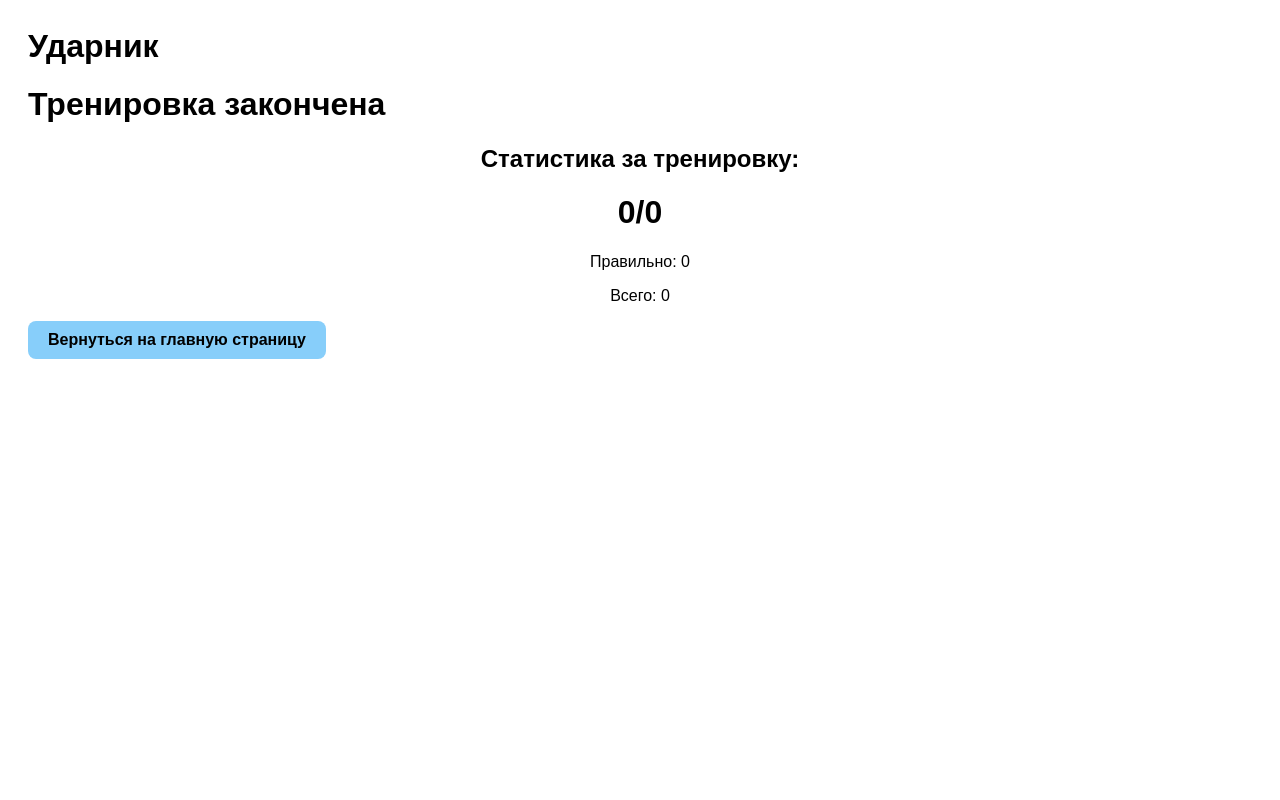
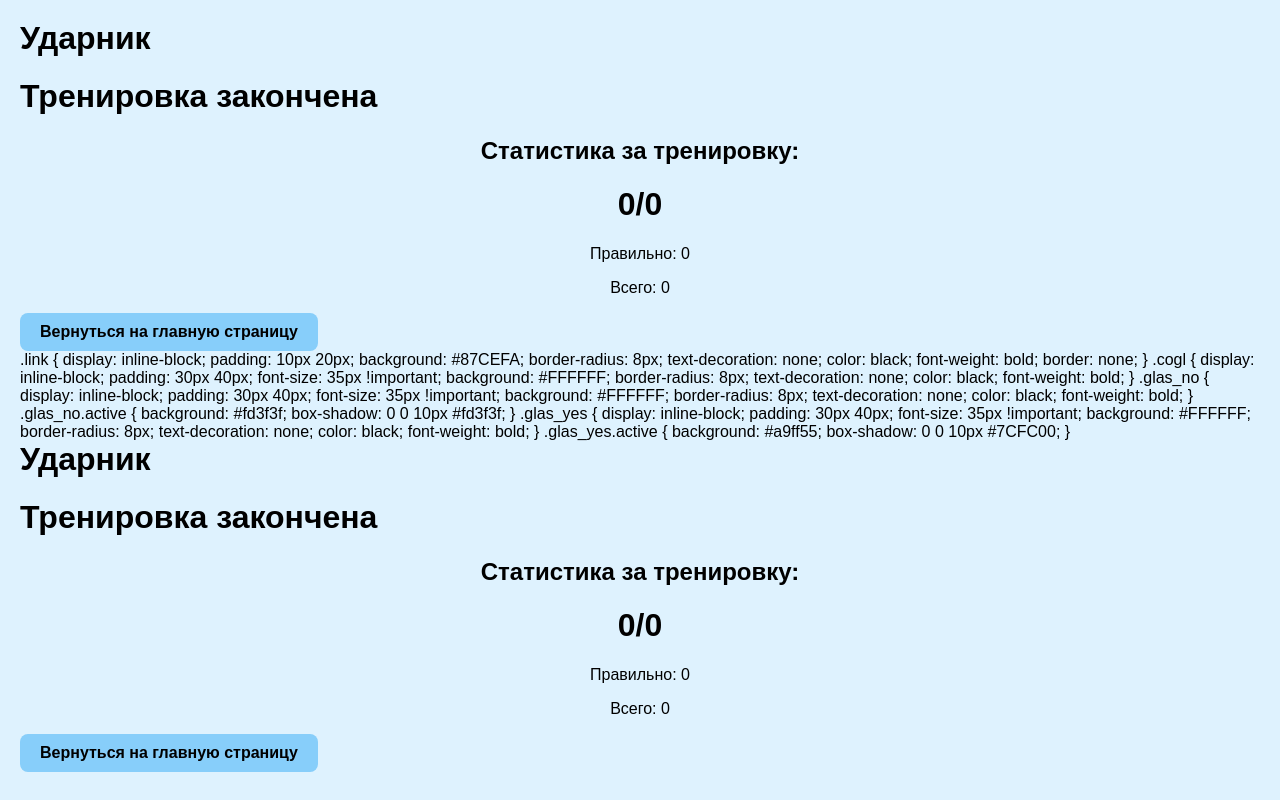
Before and after one commit to Vernka/project_udarnik, a Flask app: page /exercise_dn in a window 1280 px wide. Run offline with Flask 3, Linux system fonts and the light colour scheme.

Commit message:
Update exercise_dn.html

```diff
--- a/templates/exercise_dn.html
+++ b/templates/exercise_dn.html
@@ -5,11 +5,7 @@
     <title>Тренировка</title>
     <style>
             body {
-<<<<<<< HEAD
             background: #def2fe;
-=======
-            background: #def2fe;
->>>>>>> a51f685d34dea1107c405eb36fe0de01ca5350e6
             margin: 0;
             padding: 20px;
             font-family: Arial, sans-serif;
@@ -175,3 +171,163 @@
 </script>
 </body>
 </html>
+            .link {
+                display: inline-block;
+                padding: 10px 20px;
+                background: #87CEFA;
+                border-radius: 8px;
+                text-decoration: none;
+                color: black;
+                font-weight: bold;
+                border: none;
+            }
+
+            .cogl {
+                display: inline-block;
+                padding: 30px 40px;
+                font-size: 35px !important;
+                background: #FFFFFF;
+                border-radius: 8px;
+                text-decoration: none;
+                color: black;
+                font-weight: bold;
+            }
+
+            .glas_no {
+                display: inline-block;
+                padding: 30px 40px;
+                font-size: 35px !important;
+                background: #FFFFFF;
+                border-radius: 8px;
+                text-decoration: none;
+                color: black;
+                font-weight: bold;
+            }
+
+            .glas_no.active {
+                background: #fd3f3f;
+                box-shadow: 0 0 10px #fd3f3f;
+            }
+
+            .glas_yes {
+                display: inline-block;
+                padding: 30px 40px;
+                font-size: 35px !important;
+                background: #FFFFFF;
+                border-radius: 8px;
+                text-decoration: none;
+                color: black;
+                font-weight: bold;
+            }
+
+            .glas_yes.active {
+                background: #a9ff55;
+                box-shadow: 0 0 10px #7CFC00;
+            }
+        </style>
+</head>
+<body>
+    <h1 align="left" style="margin-top: 0;"><strong>Ударник</strong></h1>
+<form action="/exercise_dn" method="POST">
+{% if data %}
+<a href="/index" class="link" align="right">Закончить тренировку</a>
+    <button type="submit" name="action" value="finish" class="link">Смотреть статистику</button>
+     <div style="text-align: center; margin: 250px 0;">
+              {% for elem in data %}
+                    {% if elem in cogl %}
+                        <a class="cogl">{{ elem }}</a>
+                    {% elif elem in glas and elem.islower() %}
+                        <a href="#" class="glas_no" onclick="handleGlasNo(this)">{{ elem }}</a>
+                    {% else %}
+                        <a href="#" class="glas_yes" onclick="handleGlasYes(this)">{{ elem.lower() }}</a>
+                    {% endif %}
+              {% endfor %}
+    </div>
+    <input type="hidden" name="button_type" id="buttonType">
+    <input type="hidden" name="current_word" value="{{ data }}">
+
+{% else %}
+    <h1>Тренировка закончена</h1>
+    <div style="text-align: center;">
+        <h2>Статистика за тренировку:</h2>
+        <h1>{{ yes }}/{{ kolvo }}</h1>
+        <p>Правильно: {{ yes }}</p>
+        <p>Всего: {{ kolvo }}</p>
+        {% if kolvo > 0 %}
+            <p>Процент выполнения: {{ (yes / kolvo * 100)|int }}%</p>
+            {% if (yes / kolvo * 100) == 100 %}
+                <h1 >Вы настоящий профи!</h1>
+            {% endif %}
+            {% if (yes / kolvo * 100) >= 70 and (yes / kolvo * 100) < 100 %}
+                <h1>Так держать!</h1>
+            {% endif %}
+            {% if (yes / kolvo * 100) >= 50 and (yes / kolvo * 100) < 70 %}
+                <h1>Есть куда стремиться!</h1>
+            {% endif %}
+            {% if (yes / kolvo * 100) >= 30 and (yes / kolvo * 100) < 50 %}
+                <h1>Продолжайте тренироваться!</h1>
+            {% endif %}
+            {% if (yes / kolvo * 100) < 30 %}
+                <h1>Вы можете лучше!</h1>
+            {% endif %}
+        {% endif %}
+    </div>
+    <a href="/index" class="link" align="right">Вернуться на главную страницу</a>
+{% endif %}
+</form>
+<script>
+    function handleGlasNo(button) {
+    // 1. Подсвечиваем нажатую кнопку красным
+    button.classList.add('active');
+
+    // 2. Находим ВСЕ кнопки в текущем слове
+    const wordContainer = button.closest('div');
+    const allButtons = wordContainer.querySelectorAll('.glas_yes, .glas_no');
+
+    // 3. Находим правильную кнопку (с ударением) и подсвечиваем зеленым
+    allButtons.forEach(btn => {
+        if (btn.classList.contains('glas_yes')) {
+            btn.classList.add('active');
+        }
+    });
+
+    // 4. Блокируем все кнопки
+    allButtons.forEach(btn => {
+        btn.style.pointerEvents = 'none';
+    });
+
+    // 5. Устанавливаем тип кнопки и отправляем форму
+    document.getElementById('buttonType').value = 'no';
+
+    // 6. Отправляем форму через 0.5 секунды
+    setTimeout(function() {
+        document.forms[0].submit();
+    }, 500);
+
+    return false;
+    }
+
+    function handleGlasYes(button) {
+    // 1. Подсвечиваем нажатую кнопку зеленым
+    button.classList.add('active');
+
+    // 2. Блокируем все кнопки в слове
+    const wordContainer = button.closest('div');
+    const allButtons = wordContainer.querySelectorAll('.glas_yes, .glas_no');
+    allButtons.forEach(btn => {
+        btn.style.pointerEvents = 'none';
+    });
+
+    // 3. Устанавливаем тип кнопки и отправляем форму
+    document.getElementById('buttonType').value = 'yes';
+
+    // 4. Отправляем форму через 0.5 секунды
+    setTimeout(function() {
+        document.forms[0].submit();
+    }, 500);
+
+    return false;
+    }
+</script>
+</body>
+</html>
```
